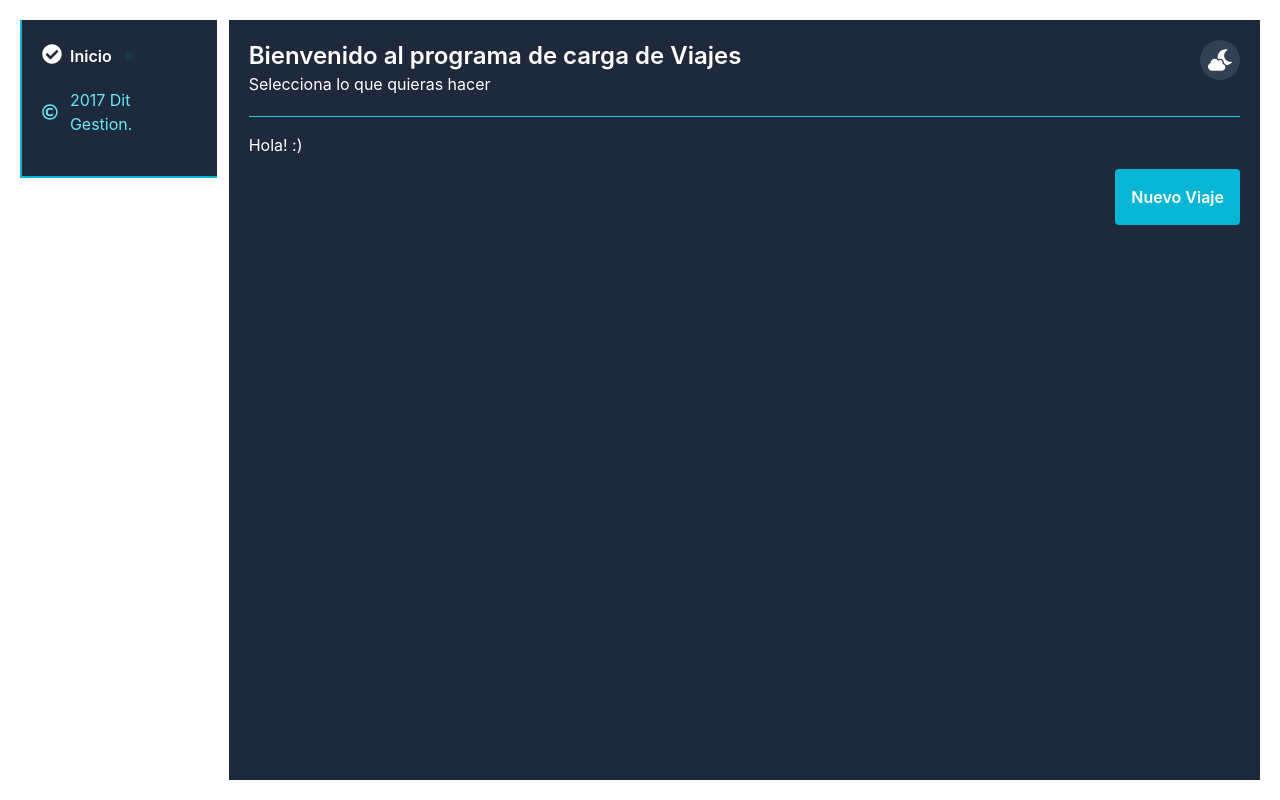
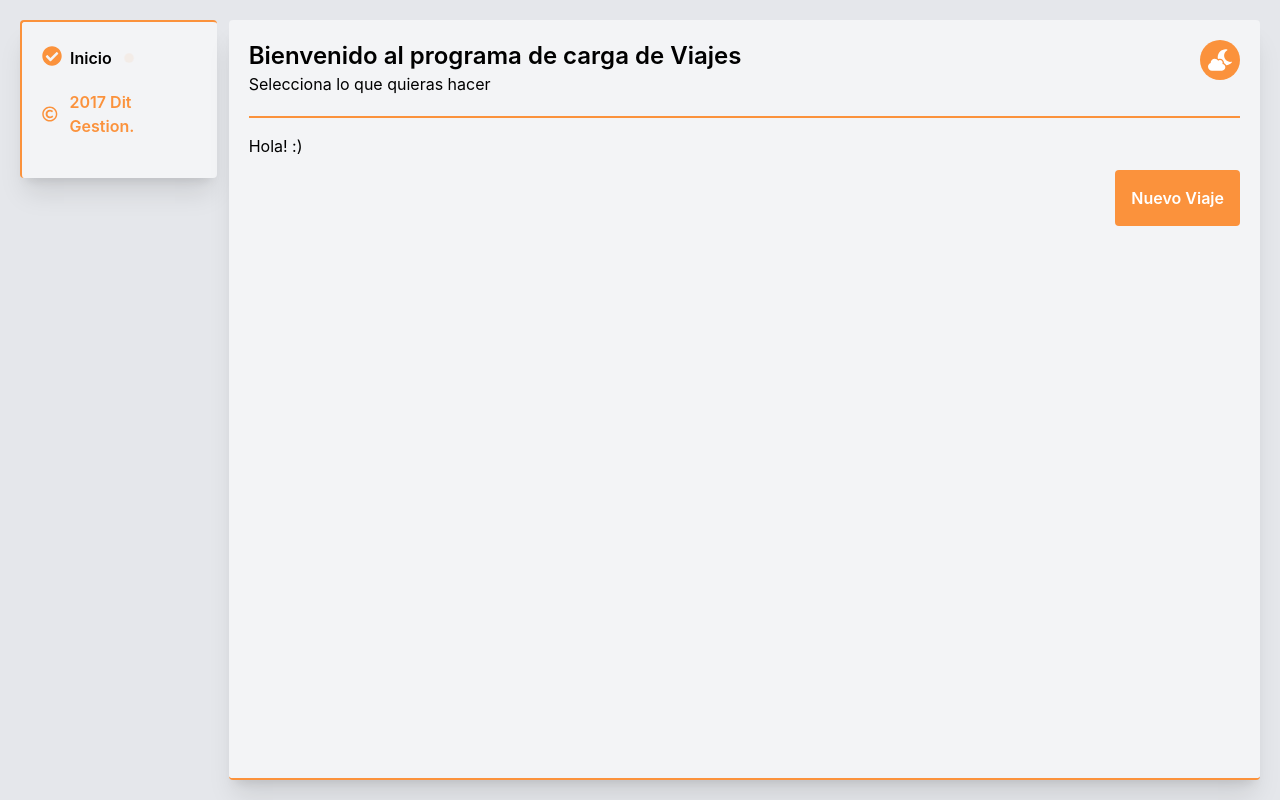
Before and after one commit to avachadze/tabsReactJs, a React (Create React App) app: page / in a window 1280 px wide. Built offline with nearby package versions, Linux system fonts and the light colour scheme.

Commit message:
Añadido validación personalizada con react toastify

```diff
--- a/package.json
+++ b/package.json
@@ -11,6 +11,7 @@
     "react-icons": "^5.3.0",
     "react-router-dom": "^6.26.0",
     "react-scripts": "5.0.1",
+    "react-toastify": "^10.0.5",
     "sweetalert2": "^11.12.4",
     "web-vitals": "^2.1.4"
   },
--- a/src/App.css
+++ b/src/App.css
@@ -36,3 +36,9 @@
     transform: rotate(360deg);
   }
 }
+.background{
+
+  background-image: url("logo.svg");
+  background-size: 30px;
+  background-repeat: repeat;
+}
--- a/src/componentes/DarkThemeSwitcher.js
+++ b/src/componentes/DarkThemeSwitcher.js
@@ -1,9 +1,8 @@
-import React, { useEffect, useState } from 'react'
+import React, { useEffect } from 'react'
 import { FaCloudMoon } from "react-icons/fa";
 import { FaCloudSun } from "react-icons/fa";
-function DarkThemeSwitcher() {
+function DarkThemeSwitcher({ isDark, setDark }) {
 
-    const [isDark, setDark] = useState();
     let color = localStorage.getItem("theme");
 
     useEffect(() => {
@@ -14,7 +13,7 @@ function DarkThemeSwitcher() {
         }
         document.body.classList.add(color);
 
-    }, [color]);
+    }, [color, setDark]);
     const darkModeHandler = () => {
         if (document.body.classList.contains("dark")) {
             localStorage.setItem("theme", "light");
@@ -27,7 +26,7 @@ function DarkThemeSwitcher() {
         }
     }
     return (
-        <span onClick={() => darkModeHandler()} className="text-white hover:text-cyan-400 transition cursor-pointer bg-slate-700 p-2 rounded-full float-right text-2xl">
+        <span onClick={() => darkModeHandler()} className="text-white dark:hover:text-cyan-400 transition cursor-pointer dark:bg-slate-700 bg-orange-400 hover:bg-orange-500 p-2 rounded-full float-right text-2xl">
             {isDark ? <FaCloudSun /> : <FaCloudMoon />}
         </span>
     )
--- a/src/componentes/Home.js
+++ b/src/componentes/Home.js
@@ -10,9 +10,11 @@ import { IoIosHappy } from "react-icons/io";
 import { FaRegCopyright } from "react-icons/fa";
 import { GoDotFill } from "react-icons/go";
 import DarkThemeSwitcher from "./DarkThemeSwitcher";
-import Swal from 'sweetalert2'
+import { ToastContainer, toast } from 'react-toastify';
+import 'react-toastify/dist/ReactToastify.css';
+function Home() {
+    const [isDark, setDark] = useState();
 
-function Home() {
     const [toggle, setToggle] = useState("TAB_inicio")
     const opciones = [{
         id: "TAB_inicio",
@@ -34,7 +36,7 @@ function Home() {
         descripcion: "detalles importantes",
         icon: <FaBookOpen />,
         next: next,
-        contenido: <Descripcion />,
+        contenido: <Descripcion invalid={invalidRequired} />,
         botonSiguiente: "Siguiente"
     },
     {
@@ -63,6 +65,9 @@ function Home() {
 
     const [visibles] = useState([opciones[0]]);
     function next(ev, actual) {
+
+
+
         ev.preventDefault();
         setToggle(actual.siguiente);
         opciones.forEach((opcion) => {
@@ -74,44 +79,52 @@ function Home() {
             }
         });
     }
+    function invalidRequired(e) {
+        //onInvalid={e => invalid(e)} onInput={e => e.target.setCustomValidity('')} AÑADIR ESTO A LOS CAMPSO NECESARIOS
+        toast.error("Algunos campos son obligatorios!", {
+            position: "top-right",
+        });
 
+        e.target.setCustomValidity("Rellena este campo por favor :(")
+    }
     return (
-        <div className="App min-h-[100vh] gap-3 grid grid-cols-12 p-5  dark:bg-slate-900">
-            <aside className='h-fit col-span-12 pb-10  md:col-span-4 lg:col-span-2  bg-slate-800 text-start border-b-2 md:border-l-2 border-cyan-500'>
-                <ul className='p-5 text-white font-semibold grid grid-cols-2 md:grid-cols-1 gap-3 md:space-x-5'>
+        <div className=" App min-h-[100vh] gap-3 grid grid-cols-12 p-5 bg-oraneg bg-gray-200 dark:bg-slate-900">
+            <div className="absolute"> <ToastContainer draggable theme={isDark ? "dark" : "colored"}  /></div>
+            <aside className='h-fit  col-span-12 pb-10  md:col-span-4 lg:col-span-2  shadow-xl bg-gray-100 rounded dark:bg-slate-800 text-start border-t-2 dark:border-t-0 dark:border-b-2 md:border-l-2 border-orange-400 dark:border-cyan-500'>
+                <ul className='p-5 text-black dark:text-white font-semibold grid grid-cols-2 md:grid-cols-1 gap-3 md:space-x-5'>
                     {visibles.map((opcion) => (
-                        <li id={opcion.id} key={opcion.id} className="flex flex-row bg-slate-700 rounded  md:bg-transparent  md:p-0 p-3 cursor-pointer mt-1" onClick={() => setToggle(opcion.id)}>
-                            <span className='text-xl mr-2'> {opcion.icon} </span>
+                        <li id={opcion.id} key={opcion.id} className="flex flex-row bg-gray-100 dark:bg-slate-700 rounded  md:bg-transparent  md:p-0 p-3 cursor-pointer mt-1" onClick={() => setToggle(opcion.id)}>
+                            <span className='text-xl mr-2 dark:text-white text-orange-400'> {opcion.icon} </span>
                             <span>  {opcion.texto} </span>
-                            {toggle === opcion.id && <span className="flex text-[10px] items-center ml-3 animate-ping text-cyan-400"> <GoDotFill /> </span>}
+                            {toggle === opcion.id && <span className="flex text-[10px] items-center ml-3 animate-ping text-orange-400 dark:text-cyan-400"> <GoDotFill /> </span>}
                         </li>
                     ))}
                 </ul>
-                <div className="text-cyan-300 px-5 flex items-center gap-3">
+                <div className="text-orange-400 font-semibold dark:text-cyan-300 px-5 flex items-center gap-3">
                     <FaRegCopyright />
                     2017 Dit Gestion.
                 </div>
             </aside>
-            <section className='h-full  col-span-12 md:col-span-8 lg:col-span-10  bg-slate-800 p-5'>
-                <DarkThemeSwitcher />
+            <section className='h-full col-span-12 md:col-span-8 lg:col-span-10 border-b-2 border-orange-400 dark:border-0  shadow-xl bg-gray-100 rounded dark:bg-slate-800 p-5'>
+                <DarkThemeSwitcher isDark={isDark} setDark={setDark} />
 
                 {opciones.map((opcion) => (
                     <div key={opcion.id} className={toggle === opcion.id ? "show-content" : "hide"}>
-                        <div className='border-b text-left border-cyan-400 w-full pb-5 mb-4'>
-                            <h2 className='text-2xl font-semibold text-white'>
+                        <div className='border-b-2  text-left  border-orange-400 dark:border-cyan-400 w-full pb-5 mb-4'>
+                            <h2 className='text-2xl font-semibold text-black dark:text-white'>
                                 {opcion.descripcionTitulo}
                             </h2>
-                            <span className='text-white'>
+                            <span className='text-black dark:text-white'>
                                 {opcion.descripcion}
                             </span>
                         </div>
                         <form onSubmit={(ev) => opcion.next(ev, opcion)}>
                             {opcion.contenido}
                             <div className='mt-3 flex justify-end w-full gap-3'>
-                                <button type="submit" className='bg-cyan-500 hover:bg-cyan-600 text-white font-semibold p-4 rounded' >
+                                <button type="submit" className='bg-orange-400 hover:bg-orange-500 dark:bg-cyan-500 dark:hover:bg-cyan-600 text-white dark:text-white font-semibold p-4 rounded' >
                                     {opcion.botonSiguiente}
                                 </button>
-                                {visibles.length === opciones.length && <button type="button" className='bg-cyan-500 hover:bg-cyan-600 text-white font-semibold p-4 rounded' >
+                                {visibles.length === opciones.length && <button type="button" className='bg-orange-400 transition hover:bg-orange-500 dark:bg-cyan-500 dark:hover:bg-cyan-600 text-white dark:text-white font-semibold p-4 rounded' >
                                     Cerrar
                                 </button>}
                             </div>
--- a/src/componentes/secciones/Inicio.js
+++ b/src/componentes/secciones/Inicio.js
@@ -1,9 +1,8 @@
 import React from 'react'
 
 function Inicio() {
-
     return (
-        <div className='text-start text-white'>
+        <div className='text-start dark:text-white'>
                 Hola! :)
         </div>
     )
--- a/src/componentes/secciones/Prueba.js
+++ b/src/componentes/secciones/Prueba.js
@@ -4,9 +4,9 @@ import { IoIosHappy } from "react-icons/io";
 function Prueba({finished}) {
 
   return (
-    <div className='text-3xl text-white'>
+    <div className='text-3xl text-black  dark:text-white'>
        <IoIosHappy />
-       <div className='bg-slate-700 my-3'>
+       <div className='bg-slate-200  dark:bg-slate-700 my-3'>
             AAAAAAAAA
        </div>
     </div>
--- a/tailwind.config.js
+++ b/tailwind.config.js
@@ -5,7 +5,9 @@ module.exports = {
   ],
   darkMode: "class",
   theme: {
-    extend: {},
+    extend: {
+
+    },
   },
   plugins: [
     require('@tailwindcss/typography'),
```
Also changed, not shown: src/componentes/secciones/Descripcion.js (+23 -19 lines), src/componentes/secciones/Incluido.js (+8 -56 lines), 1 other file (tests, documents, lock files or other folders).
